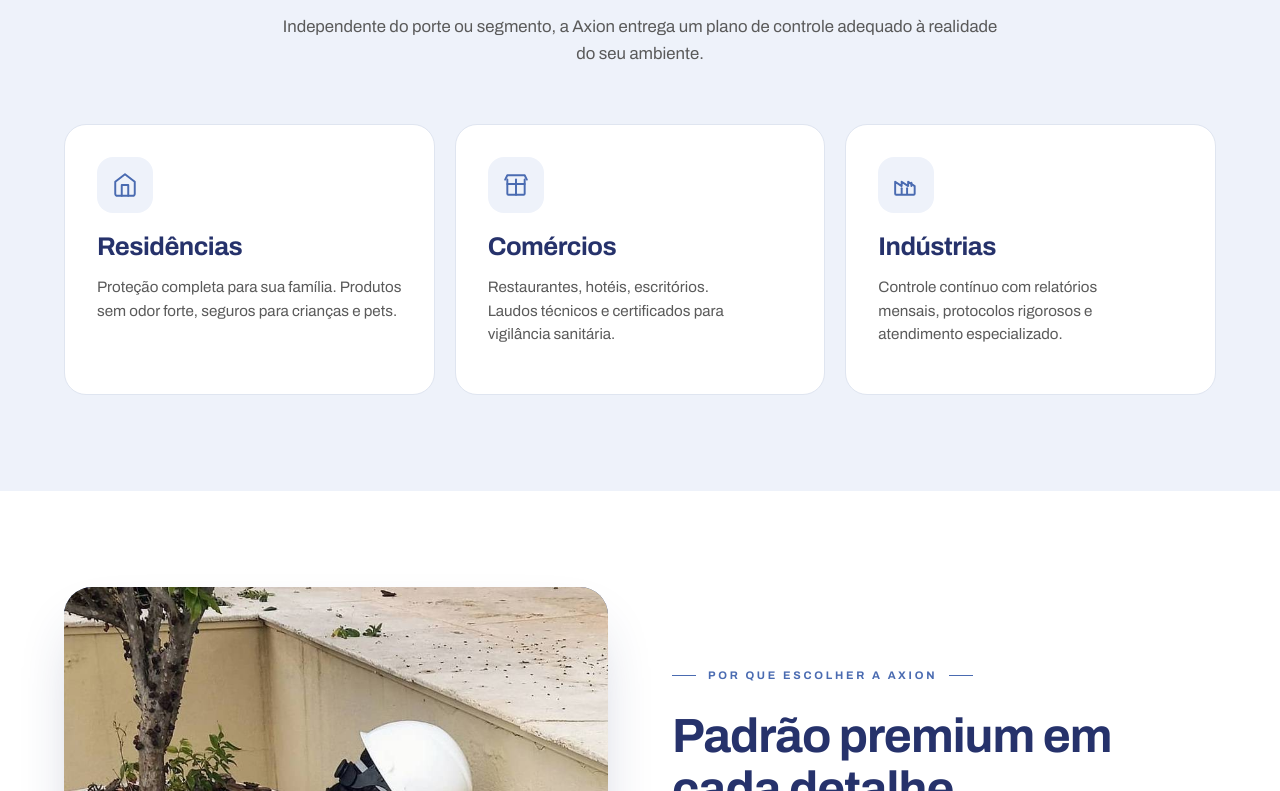
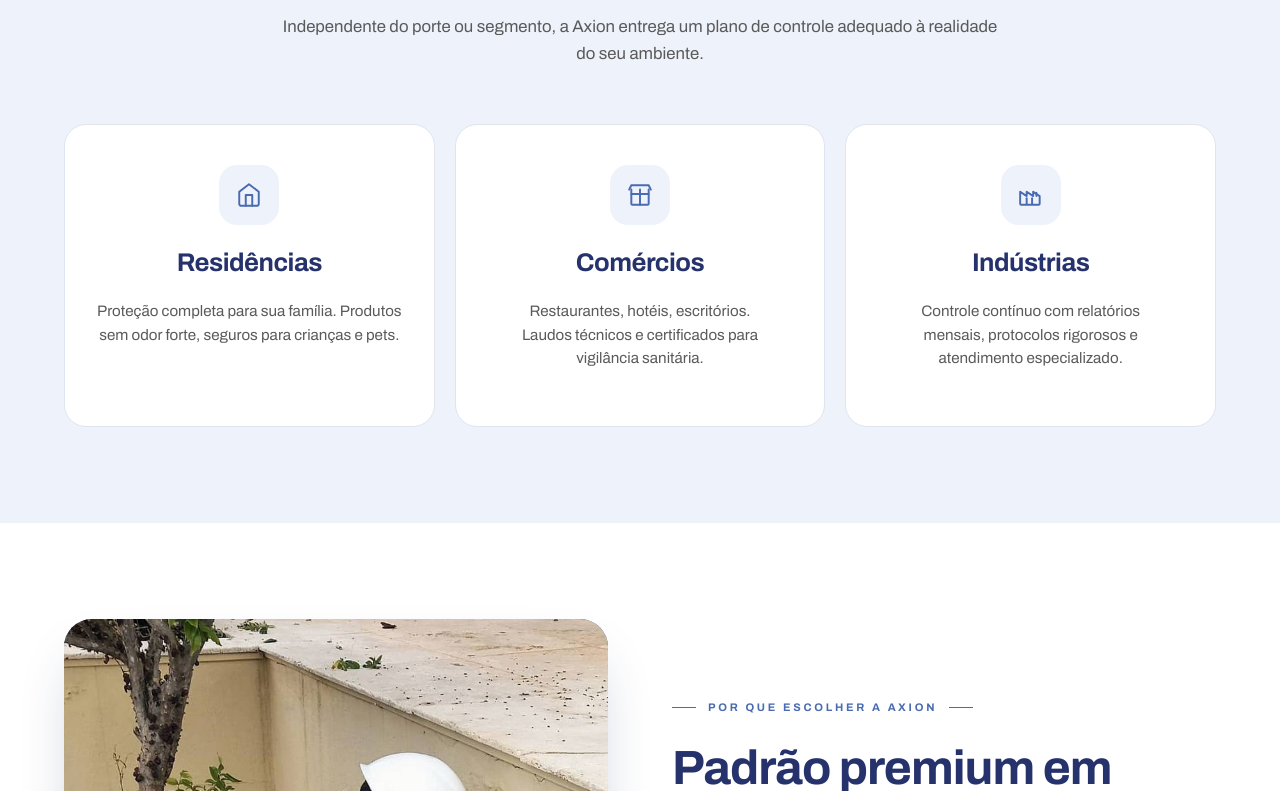
Before and after one commit to chili-guy/axion-pest-guardian, a Next.js app: page / in a window 1280 px wide. Shown: the part 1249-2040 px from the top of the page. Built offline with nearby package versions, Linux system fonts and the light colour scheme.

Commit message:
style: centralized content in segment and pest cards

```diff
--- a/src/app/globals.css
+++ b/src/app/globals.css
@@ -419,18 +419,19 @@ section { padding: 96px 0; }
 .segments { background: var(--ax-blue-50); }
 .segments-grid { display: grid; grid-template-columns: repeat(3, 1fr); gap: 20px; }
 .segment-card {
-  position: relative; background: #fff; border-radius: var(--radius-lg); padding: 32px;
+  position: relative; background: #fff; border-radius: var(--radius-lg); padding: 40px 32px;
   border: 1px solid var(--ax-line); transition: transform .2s, box-shadow .2s, border-color .2s;
   overflow: hidden;
+  display: flex; flex-direction: column; align-items: center; text-align: center;
 }
 .segment-card:hover {
   transform: translateY(-4px); box-shadow: var(--shadow);
   border-color: var(--ax-blue-light);
 }
 .segment-card .icon {
-  width: 56px; height: 56px; border-radius: 16px;
+  width: 60px; height: 60px; border-radius: 18px;
   background: var(--ax-blue-50); color: var(--ax-blue);
-  display: grid; place-items: center; margin-bottom: 20px;
+  display: grid; place-items: center; margin-bottom: 24px;
 }
 .segment-card h3 { margin-bottom: 8px; color: var(--ax-navy); }
 .segment-card p { color: var(--ax-gray-dark); font-size: .95rem; }
@@ -524,6 +525,8 @@ section { padding: 96px 0; }
   cursor: pointer;
   display: flex;
   flex-direction: column;
+  align-items: center;
+  text-align: center;
   gap: 20px;
   position: relative;
   overflow: hidden;
@@ -560,6 +563,7 @@ section { padding: 96px 0; }
 .pest-tags {
   display: flex;
   flex-wrap: wrap;
+  justify-content: center;
   gap: 8px;
   margin-top: auto;
   padding-top: 16px;
@@ -579,8 +583,11 @@ section { padding: 96px 0; }
 
 .pest-footer {
   margin-top: 24px;
+  width: 100%;
   padding-top: 20px;
   border-top: 1px solid rgba(255,255,255,.06);
+  display: flex;
+  justify-content: center;
 }
 
 .pest-cta-link {
@@ -593,6 +600,7 @@ section { padding: 96px 0; }
   cursor: pointer;
   display: flex;
   align-items: center;
+  justify-content: center;
   gap: 10px;
   padding: 0;
   transition: all .3s ease;
```
